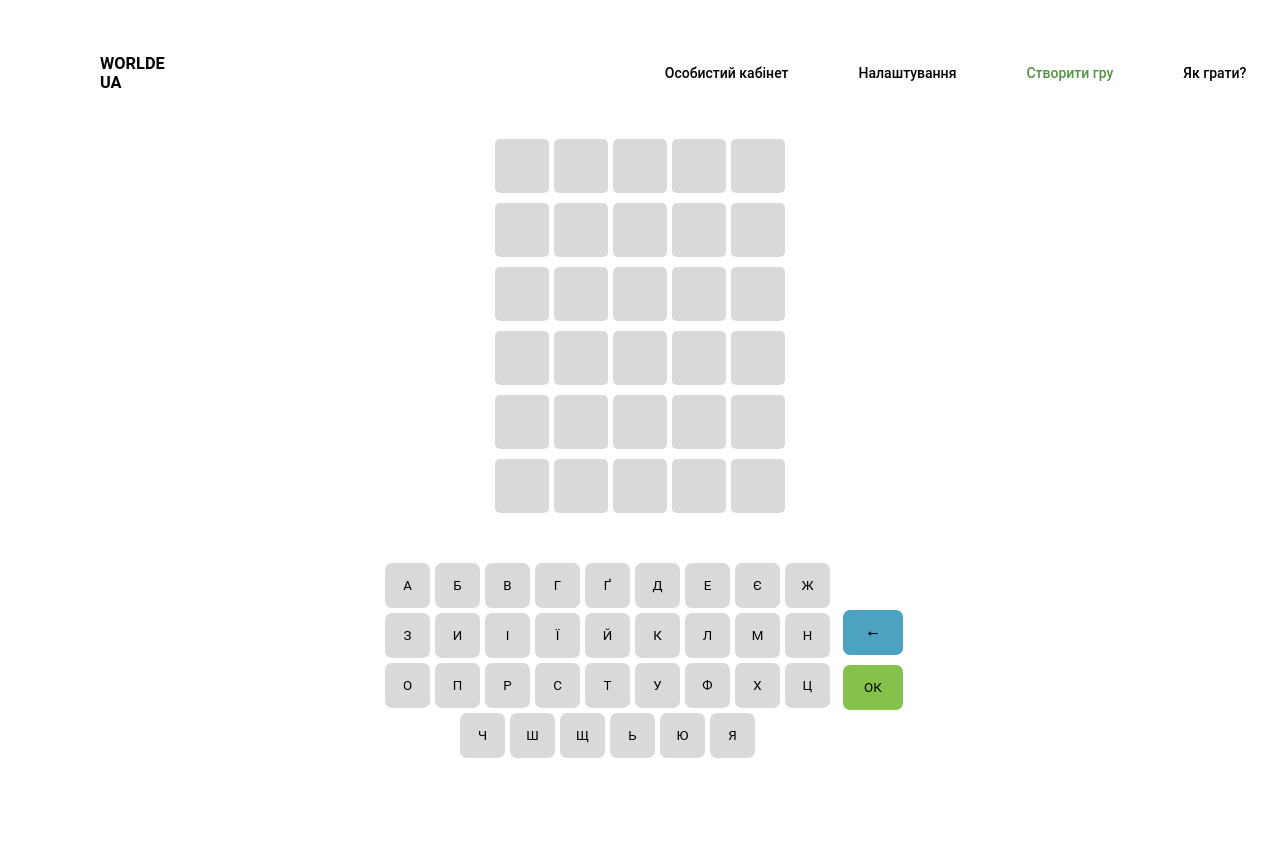
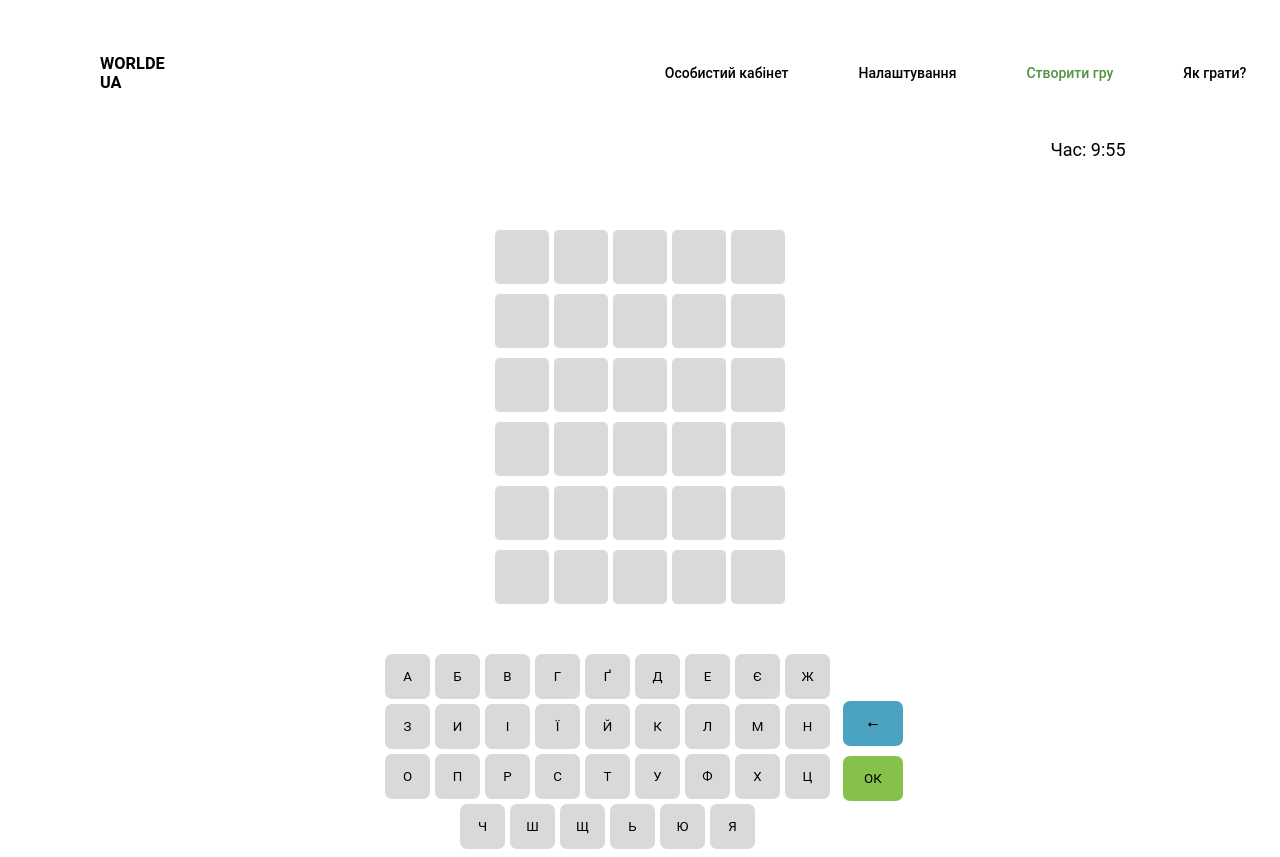
Before and after one commit to WordleUA/wordle, a React (Create React App) app in the folder src/main/webapp/reactjs/: page / in a window 1280 px wide. Shown: the top 857 px of the page. Before the commit the page ends 800 px from the top, so only its background shows below. Built offline with nearby package versions, Linux system fonts and the light colour scheme.

Commit message:
WRDL-36 Implemented game timer (for 10 minutes)

```diff
--- a/src/main/webapp/reactjs/src/components/GameField/GameField.css
+++ b/src/main/webapp/reactjs/src/components/GameField/GameField.css
@@ -61,7 +61,12 @@
     align-items: center;
 
 }
-
+.gamefield-timer {
+    font-size: 18px;
+    margin-bottom: 20px;
+    display: flex;
+    margin-left: 70%;
+}
 .gamefield-tries-row-el.green {
     background: #59a248;
     color: white;
--- a/src/main/webapp/reactjs/src/components/GameField/GameField.jsx
+++ b/src/main/webapp/reactjs/src/components/GameField/GameField.jsx
@@ -1,4 +1,4 @@
-import React, { useState } from "react";
+import React, { useState, useEffect } from "react";
 import "./GameField.css";
 import Keyboard from "../KeyBoard/Keyboard";
 
@@ -9,6 +9,18 @@ function GameField() {
     const [currentRow, setCurrentRow] = useState(0);
     const [rowColors, setRowColors] = useState(Array(30).fill(""));
     const [gameStatus, setGameStatus] = useState("");
+    const [timeLeft, setTimeLeft] = useState(600);
+
+    useEffect(() => {
+        if (timeLeft > 0 && !gameStatus) {
+            const timer = setInterval(() => {
+                setTimeLeft(timeLeft - 1);
+            }, 1000);
+            return () => clearInterval(timer);
+        } else if (timeLeft === 0) {
+            setGameStatus("Час вийшов! Ви програли!");
+        }
+    }, [timeLeft, gameStatus]);
 
     const handleKeyboardClick = (key) => {
         const newInputValues = [...inputValues];
@@ -117,7 +129,7 @@ function GameField() {
                         value={inputValues[index]}
                         onChange={(e) => handleInputChange(index, e)}
                         onKeyDown={(e) => handleKeyPress(index, e)}
-                        maxLength="1" // Обмеження на 1 символ
+                        maxLength="1"
                     />
                 );
             }
@@ -130,8 +142,15 @@ function GameField() {
         return rows;
     };
 
+    const formatTime = (seconds) => {
+        const minutes = Math.floor(seconds / 60);
+        const secs = seconds % 60;
+        return `${minutes}:${secs < 10 ? '0' : ''}${secs}`;
+    };
+
     return (
         <div className="gamefield">
+            <div className="gamefield-timer">Час: {formatTime(timeLeft)}</div>
             <div className="gamefield-tries">{renderInputRows()}</div>
             {gameStatus && <div className="gamefield-status">{gameStatus}</div>}
             <div className="gamefield-keyboard">
```
